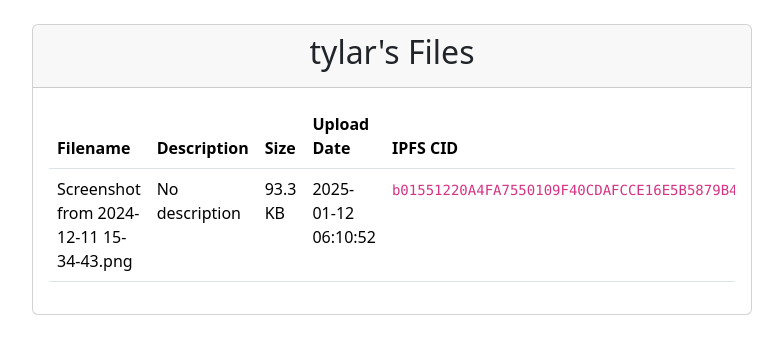
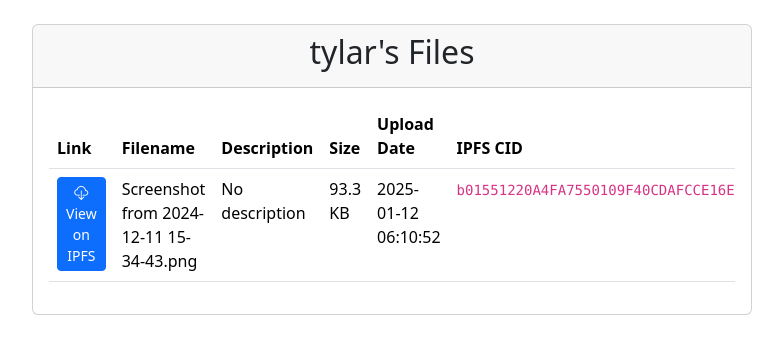
Before and after one commit to EmergentOrganization/pintrader, a Flask app: a page that uses templates/public_profile.html in a window 1280 px wide. Shown: the part 56-410 px from the top of the page, without its empty margins (248-1031 px from the left). Run offline with Flask 3, Linux system fonts and the light colour scheme; a user stored in the database is signed in.

Commit message:
mv file link to left

```diff
--- a/templates/public_profile.html
+++ b/templates/public_profile.html
@@ -16,27 +16,27 @@
                             <table class="table table-hover">
                                 <thead>
                                     <tr>
+                                        <th>Link</th>
                                         <th>Filename</th>
                                         <th>Description</th>
                                         <th>Size</th>
                                         <th>Upload Date</th>
                                         <th>IPFS CID</th>
-                                        <th>Actions</th>
                                     </tr>
                                 </thead>
                                 <tbody>
                                     {% for file in profile_user.files %}
                                         <tr>
+                                            <td>
+                                                <a href="https://ipfs.io/ipfs/{{ file.multihash }}" target="_blank" class="btn btn-sm btn-primary">
+                                                    <i class="bi bi-cloud-download"></i> View on IPFS
+                                                </a>
+                                            </td>
                                             <td>{{ file.filename }}</td>
                                             <td>{{ file.description or 'No description' }}</td>
                                             <td>{{ file.get_size_display() }}</td>
                                             <td>{{ file.upload_date.strftime('%Y-%m-%d %H:%M:%S') }}</td>
                                             <td><code>{{ file.multihash }}</code></td>
-                                            <td>
-                                                <a href="https://ipfs.io/ipfs/{{ file.multihash }}" target="_blank" class="btn btn-sm btn-primary">
-                                                    <i class="bi bi-cloud-download"></i> View on IPFS
-                                                </a>
-                                            </td>
                                         </tr>
                                     {% endfor %}
                                 </tbody>
```
Also changed, not shown: templates/profile.html (+6 -6 lines).
